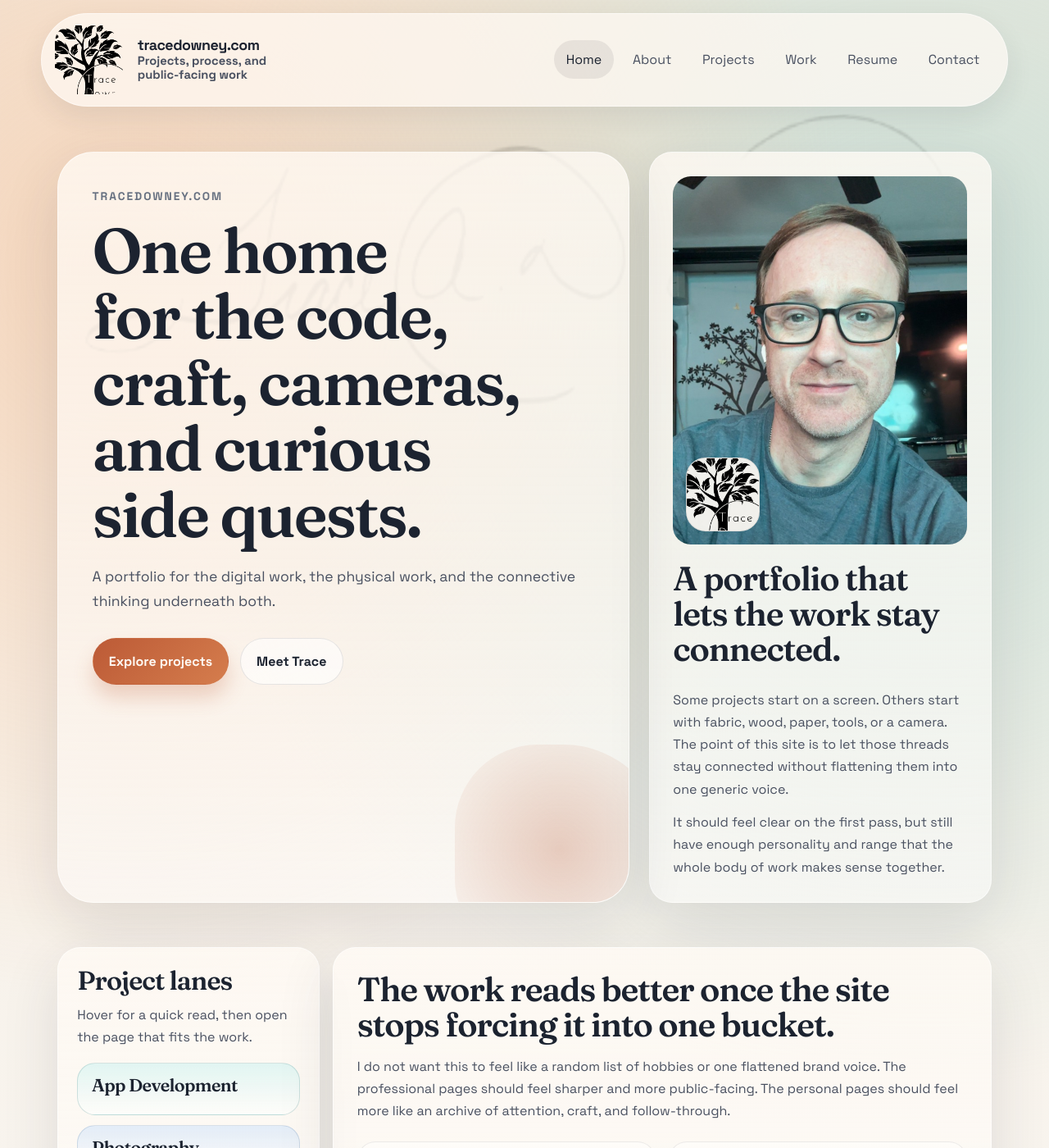
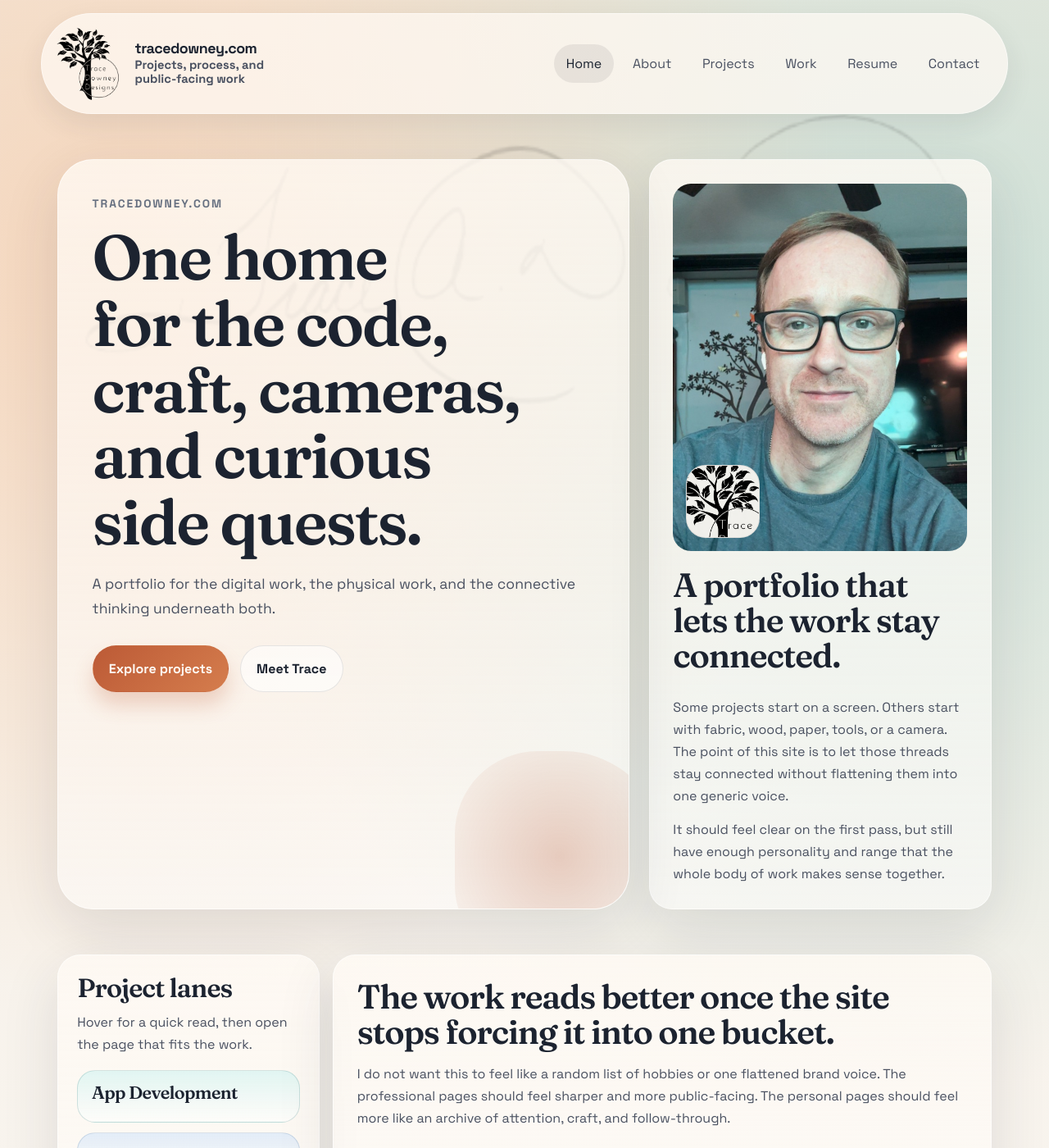
Before and after one commit to tracedowney/tracedowney.github.io, a Jekyll site: the page built from index.html, in a window 1280 px wide and 1400 px high. Shown: the whole window at 82% size. Built offline with Jekyll 4.4.1, drawn with Linux system fonts in a browser that asks for light colours.

Commit message:
Fix header logo cropping

```diff
--- a/assets/css/site.css
+++ b/assets/css/site.css
@@ -189,21 +189,26 @@ body.background-logo .site-shell::before {
 }
 
 .brand-mark {
-  display: inline-grid;
-  place-items: center;
-  overflow: hidden;
-  width: 5.2rem;
-  height: 5.2rem;
+  display: inline-flex;
+  align-items: center;
+  justify-content: center;
+  flex: 0 0 auto;
+  overflow: visible;
+  width: clamp(4.1rem, 7vw, 5rem);
+  aspect-ratio: 900 / 1035;
+  height: auto;
   padding: 0;
   border-radius: 20px;
   background: transparent;
 }
 
 .brand-mark img {
-  width: 118%;
-  height: 118%;
-  max-width: none;
-  object-fit: cover;
+  display: block;
+  width: 100%;
+  max-width: 100%;
+  height: auto;
+  max-height: none;
+  object-fit: contain;
   object-position: center;
 }
 
```
